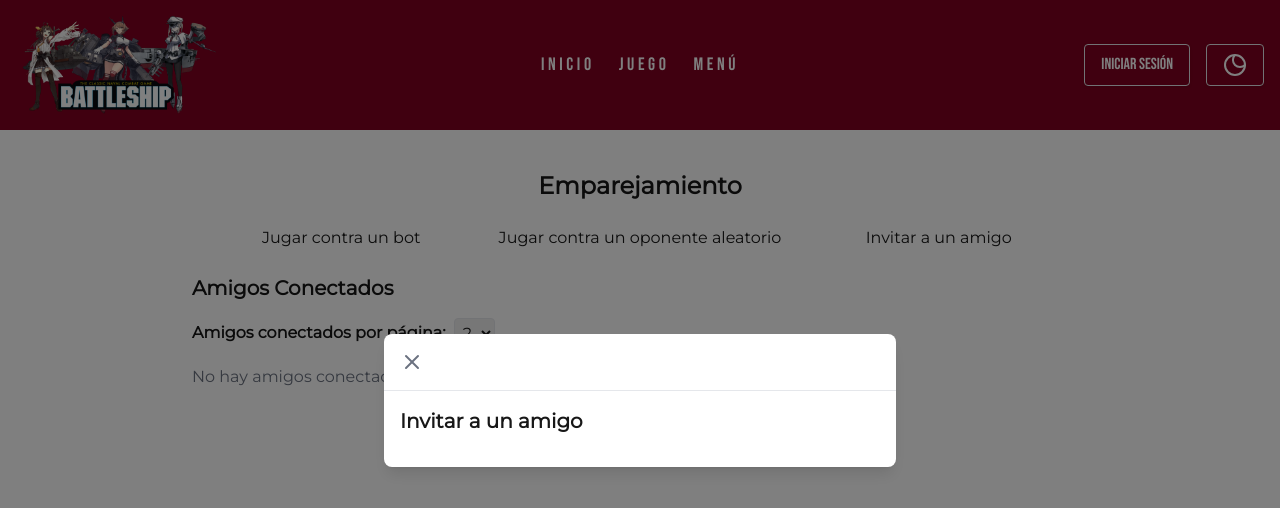
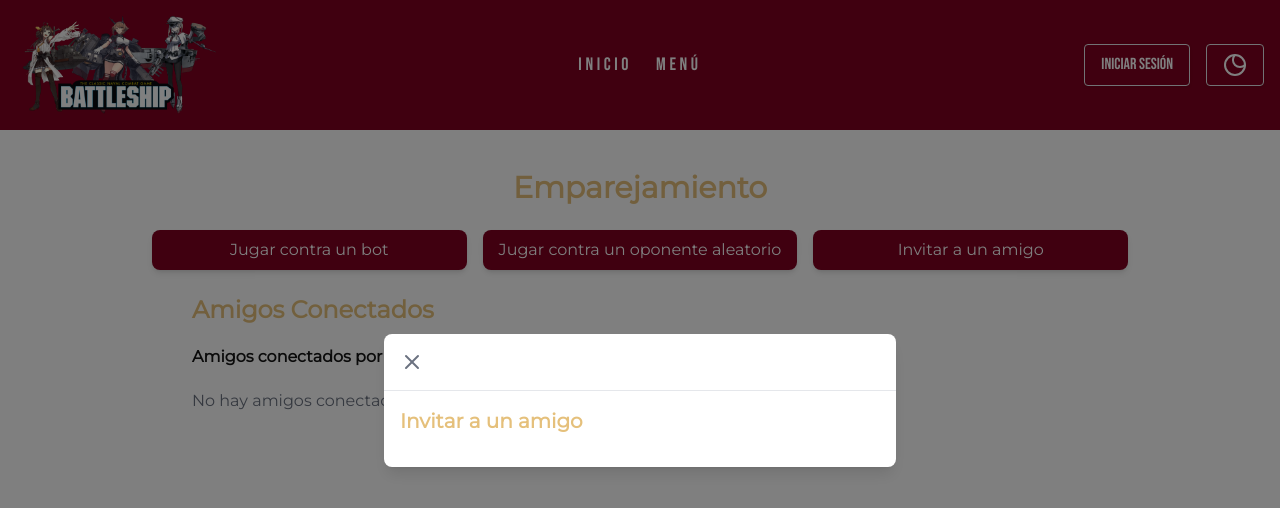
Before and after one commit to erobrui2812/Proyecto_Web_Juego, a Next.js app in the folder frontend/hundir-la-flota/: page /matchmaking in a window 1280 px wide. Both pictures are taken after a click on the button "Invitar a un amigo". Shown: the top 508 px of the page. Built offline with nearby package versions, Linux system fonts and the light colour scheme.

Commit message:
Cambios esteticos

```diff
--- a/frontend/hundir-la-flota/src/app/game/[gameId]/page.tsx
+++ b/frontend/hundir-la-flota/src/app/game/[gameId]/page.tsx
@@ -1,4 +1,3 @@
-// app/game/[id]/page.tsx
 "use client";
 
 import { useParams } from "next/navigation";
@@ -11,7 +10,7 @@ export default function GamePage() {
     <div>
       <h1>Página de partida</h1>
       <p>El ID de la partida es: {gameId}</p>
-      {/* Aquí podrías hacer fetch a tu API para mostrar el estado del juego */}
+
     </div>
   );
 }
--- a/frontend/hundir-la-flota/src/app/matchmaking/page.tsx
+++ b/frontend/hundir-la-flota/src/app/matchmaking/page.tsx
@@ -113,7 +113,6 @@ const MatchmakingPage = () => {
     }
   };
 
-
   const invitarAmigo = async (amigoId: string) => {
     if (!token) {
       toast.error("Debes iniciar sesión para invitar a un amigo.");
@@ -149,19 +148,32 @@ const MatchmakingPage = () => {
 
   return (
     <div className="flex flex-col items-center justify-center py-10">
-      <h1 className="text-2xl font-bold mb-6">Emparejamiento</h1>
+      <h1 className="text-3xl font-bold text-gold mb-6">Emparejamiento</h1>
       <div className="grid gap-4 md:grid-cols-3">
-        <Button onClick={jugarContraBot} loading={loading}>
+        <Button
+          onClick={jugarContraBot}
+          loading={loading}
+          className="px-4 py-2 bg-primary hover:bg-dark text-white border-gold rounded-lg shadow-md bg-primary hover:bg-dark text-white border-gold"
+        >
           Jugar contra un bot
         </Button>
-        <Button onClick={unirsePartidaAleatoria} loading={loading}>
+        <Button
+          onClick={unirsePartidaAleatoria}
+          loading={loading}
+          className="px-4 py-2 bg-primary hover:bg-dark text-white border-gold rounded-lg shadow-md bg-primary hover:bg-dark text-white border-gold"
+        >
           Jugar contra un oponente aleatorio
         </Button>
-        <Button onClick={() => setModalOpen(true)}>Invitar a un amigo</Button>
+        <Button
+          onClick={() => setModalOpen(true)}
+          className="px-4 py-2 bg-primary hover:bg-dark text-white border-gold rounded-lg shadow-md bg-primary hover:bg-dark text-white border-gold"
+        >
+          Invitar a un amigo
+        </Button>
       </div>
 
       <div className="mt-6 w-full max-w-4xl">
-        <h2 className="text-xl font-semibold mb-4">Amigos Conectados</h2>
+        <h2 className="text-2xl font-semibold text-gold mb-4">Amigos Conectados</h2>
         <ListaAmigosConectados
           friends={amigosConectados}
           onSelect={handleSelectFriend}
@@ -169,20 +181,26 @@ const MatchmakingPage = () => {
       </div>
 
       <Modal isOpen={modalOpen} onClose={() => setModalOpen(false)}>
-        <h2 className="text-xl font-semibold mb-4">Invitar a un amigo</h2>
+        <h2 className="text-xl font-semibold text-gold mb-4">Invitar a un amigo</h2>
         {selectedFriend && (
           <div className="mt-4">
-            <p>
+            <p className="text-lg text-white">
               ¿Enviar invitación a <strong>{selectedFriend.nickname}</strong>?
             </p>
             <div className="flex gap-4 mt-4">
               <Button
                 onClick={() => invitarAmigo(selectedFriend.id)}
                 loading={loading}
+                className="bg-primary hover:bg-dark text-white border-gold"
               >
                 Sí
               </Button>
-              <Button onClick={() => setModalOpen(false)}>Cancelar</Button>
+              <Button
+                onClick={() => setModalOpen(false)}
+                className="bg-gray-600 hover:bg-gray-800 text-white border-gold"
+              >
+                Cancelar
+              </Button>
             </div>
           </div>
         )}
--- a/frontend/hundir-la-flota/src/components/HeaderGlobal.tsx
+++ b/frontend/hundir-la-flota/src/components/HeaderGlobal.tsx
@@ -32,12 +32,12 @@ const Header = () => {
         >
           Inicio
         </Link>
-        <Link
+        {/* <Link
           href="/juego"
           className="hover:text-secondary hover:tracking-[.15em] transition-all"
         >
           Juego
-        </Link>
+        </Link> */}
         <Link
           href="/menu"
           className="hover:text-secondary hover:tracking-[.15em] transition-all"
--- a/frontend/hundir-la-flota/src/components/ListaAmigosConectados.tsx
+++ b/frontend/hundir-la-flota/src/components/ListaAmigosConectados.tsx
@@ -3,6 +3,12 @@
 import { useFriendship } from "@/contexts/FriendshipContext";
 import { useEffect, useState } from "react";
 import ReactPaginate from "react-paginate";
+import { Friend } from "@/types/friendship";
+
+type ListaAmigosConectadosProps = {
+  friends: Friend[];
+  onSelect: (friend: Friend) => void;
+};
 
 const translateStatus = (status: string) => {
   switch (status) {
@@ -17,9 +23,7 @@ const translateStatus = (status: string) => {
   }
 };
 
-const ListaAmigosConectados = () => {
-  const { friends, fetchFriends } = useFriendship();
-
+const ListaAmigosConectados: React.FC<ListaAmigosConectadosProps> = ({ friends, onSelect }) => {
   const [pageNumber, setPageNumber] = useState(0);
   const [friendsPerPage, setFriendsPerPage] = useState(3);
 
@@ -35,10 +39,6 @@ const ListaAmigosConectados = () => {
   const changePage = (selectedItem: { selected: number }) => {
     setPageNumber(selectedItem.selected);
   };
-
-  useEffect(() => {
-    fetchFriends();
-  }, []);
 
   return (
     <div>
@@ -67,6 +67,7 @@ const ListaAmigosConectados = () => {
             <div
               key={`${friend.id}`}
               className="flex flex-col p-4 bg-gray-800 rounded-md shadow-md"
+              onClick={() => onSelect(friend)}
             >
               <div className="flex items-center mb-2">
                 <img
--- a/frontend/hundir-la-flota/src/components/ModalPerfil.tsx
+++ b/frontend/hundir-la-flota/src/components/ModalPerfil.tsx
@@ -2,6 +2,7 @@
 
 import React, { useEffect, useState } from "react";
 import Modal from "@/components/Modal";
+import ReactPaginate from "react-paginate";
 import { useFriendship } from "@/contexts/FriendshipContext";
 import { useAuth } from "@/contexts/AuthContext";
 
@@ -28,6 +29,9 @@ type GameHistory = {
 const ModalPerfil: React.FC<ModalPerfilProps> = ({ isOpen, onClose, userId }) => {
   const [profile, setProfile] = useState<UserProfile | null>(null);
   const [gameHistory, setGameHistory] = useState<GameHistory[]>([]);
+  const [filteredHistory, setFilteredHistory] = useState<GameHistory[]>([]);
+  const [pageNumber, setPageNumber] = useState(0);
+  const [gamesPerPage, setGamesPerPage] = useState(5);
   const { fetchUserProfile, fetchUserGameHistory } = useFriendship();
   const { userDetail } = useAuth();
 
@@ -48,6 +52,23 @@ const ModalPerfil: React.FC<ModalPerfilProps> = ({ isOpen, onClose, userId }) =>
 
     fetchData();
   }, [isOpen, userId, fetchUserProfile, fetchUserGameHistory]);
+
+  useEffect(() => {
+    const startIndex = pageNumber * gamesPerPage;
+    const endIndex = startIndex + gamesPerPage;
+    setFilteredHistory(gameHistory.slice(startIndex, endIndex));
+  }, [pageNumber, gamesPerPage, gameHistory]);
+
+  const pageCount = Math.ceil(gameHistory.length / gamesPerPage);
+
+  const changePage = ({ selected }: { selected: number }) => {
+    setPageNumber(selected);
+  };
+
+  const handleGamesPerPageChange = (e: React.ChangeEvent<HTMLSelectElement>) => {
+    setGamesPerPage(Number(e.target.value));
+    setPageNumber(0);
+  };
 
   if (!profile) {
     return (
@@ -85,17 +106,17 @@ const ModalPerfil: React.FC<ModalPerfilProps> = ({ isOpen, onClose, userId }) =>
 
         <div>
           <h3 className="text-lg font-semibold text-gold mb-2">Historial de Partidas</h3>
+          <div className="overflow-y-auto max-h-60">
             <ul className="divide-y divide-gray-600">
-            {gameHistory.length > 0 ? (
-              gameHistory.map((game) => (
+              {filteredHistory.length > 0 ? (
+                filteredHistory.map((game) => (
                   <li key={game.gameId} className="py-2">
                     <p>
                       <span className="font-semibold">{game.player1Nickname}</span> vs{" "}
                       <span className="font-semibold">{game.player2Nickname}</span>
                     </p>
                     <p className="text-sm text-gray-400">
-                    Fecha: {new Date(game.datePlayed).toLocaleDateString()} - Resultado:{" "}
-                    {game.result}
+                      Fecha: {new Date(game.datePlayed).toLocaleDateString()} - Resultado: {game.result}
                     </p>
                   </li>
                 ))
@@ -104,6 +125,33 @@ const ModalPerfil: React.FC<ModalPerfilProps> = ({ isOpen, onClose, userId }) =>
               )}
             </ul>
           </div>
+
+          <div className="mt-4 flex justify-between items-center">
+            <select
+              value={gamesPerPage}
+              onChange={handleGamesPerPageChange}
+              className="px-3 py-2 border rounded"
+            >
+              <option value={5}>5</option>
+              <option value={10}>10</option>
+              <option value={15}>15</option>
+            </select>
+
+            <ReactPaginate
+              previousLabel={"<"}
+              nextLabel={">"}
+              pageCount={pageCount}
+              onPageChange={changePage}
+              forcePage={pageNumber}
+              containerClassName={"flex gap-2"}
+              pageLinkClassName={"px-2 py-1 border rounded hover:bg-gray-300 transition"}
+              previousLinkClassName={"px-2 py-1 border rounded hover:bg-gray-300 transition"}
+              nextLinkClassName={"px-2 py-1 border rounded hover:bg-gray-300 transition"}
+              disabledClassName={"opacity-50 cursor-not-allowed"}
+              activeClassName={"text-dark font-bold"}
+            />
+          </div>
+        </div>
       </div>
     </Modal>
   );
--- a/frontend/hundir-la-flota/src/contexts/WebsocketContext.tsx
+++ b/frontend/hundir-la-flota/src/contexts/WebsocketContext.tsx
@@ -68,7 +68,7 @@ export const WebsocketProvider: React.FC<{ children: React.ReactNode }> = ({
             break;
 
           case "ChatMessage":
-            // Ejemplo para futuros mensajes de chat
+
             break;
 
           case "UserStatus":
```
Lines whose indentation alone changed are shown as unchanged.
